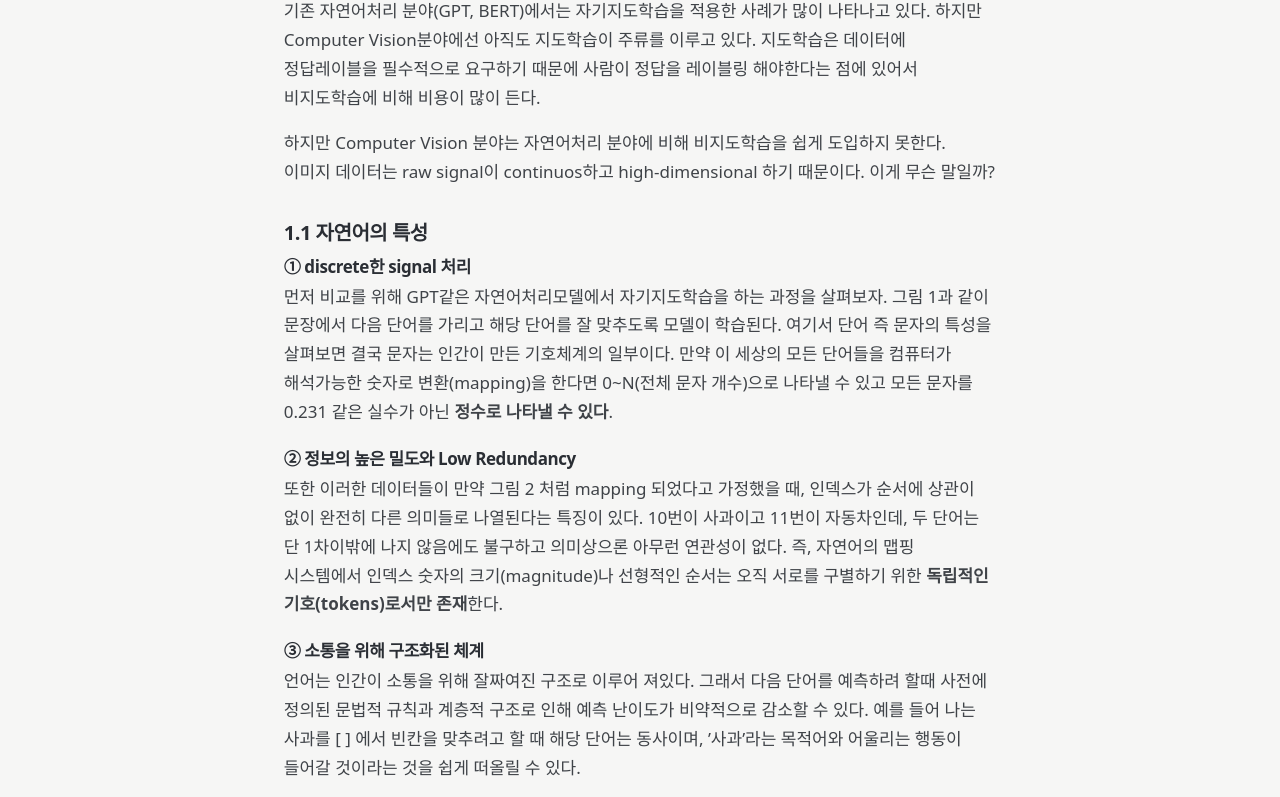
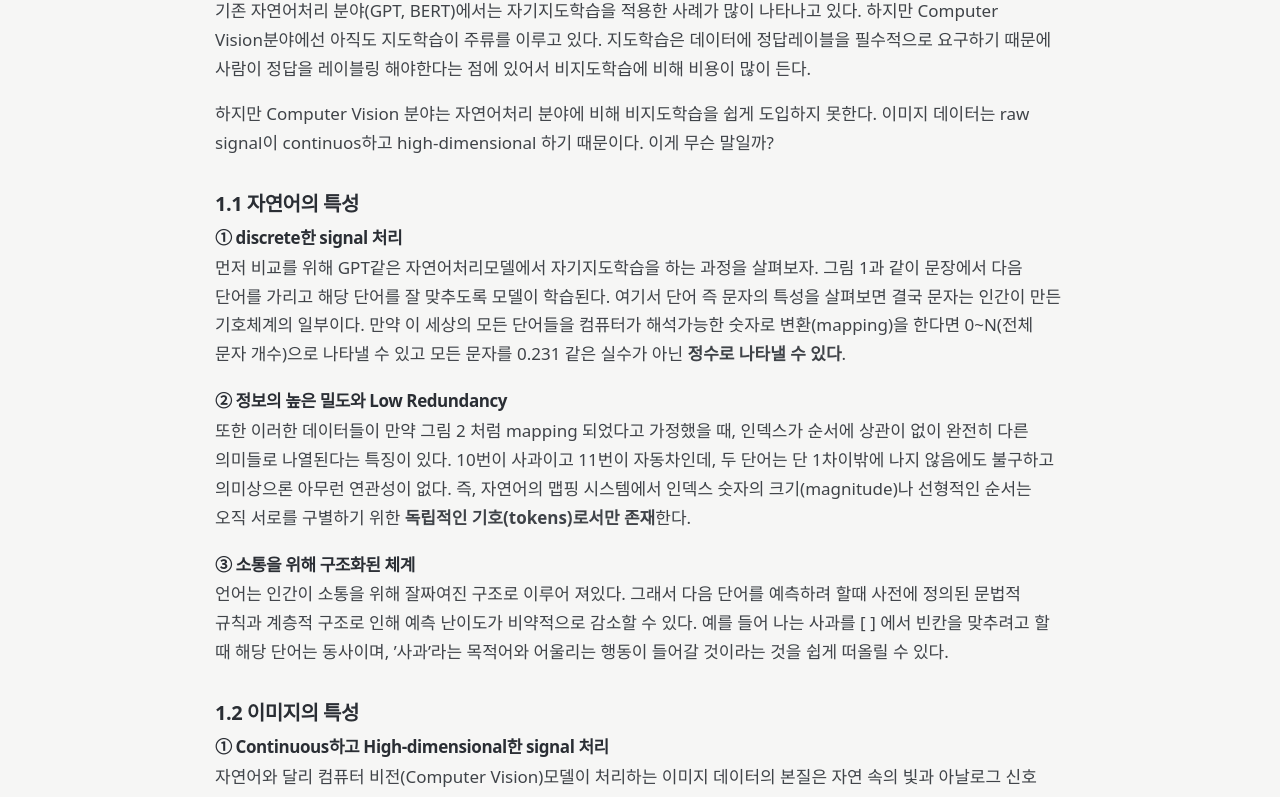
Before and after one commit to Jun0zo/beyond-representation, a plain HTML site: page posts/papers/논문리뷰-moco/index.html in a window 1280 px wide. Shown: the part 465-1262 px from the top of the page. Drawn offline with Linux system fonts and the light colour scheme.

Commit message:
Publish website from e22aad4

```diff
--- a/admin/post-prose.css
+++ b/admin/post-prose.css
@@ -1,4 +1,10 @@
 /* Quarto loads this sheet for posts. The writing studio uses the same rules. */
+#quarto-content > #quarto-document-content {
+  grid-column: body-start / body-end;
+  width: 100%;
+  padding-inline: 0;
+}
+
 :is(#quarto-document-content, [data-mode="edit"] [data-key-path="body"] .lexical-root, [data-mode="preview"] [data-key-path="body"]) {
   --paragraph-gap: 16px;
   --list-gap: 6px;
```
